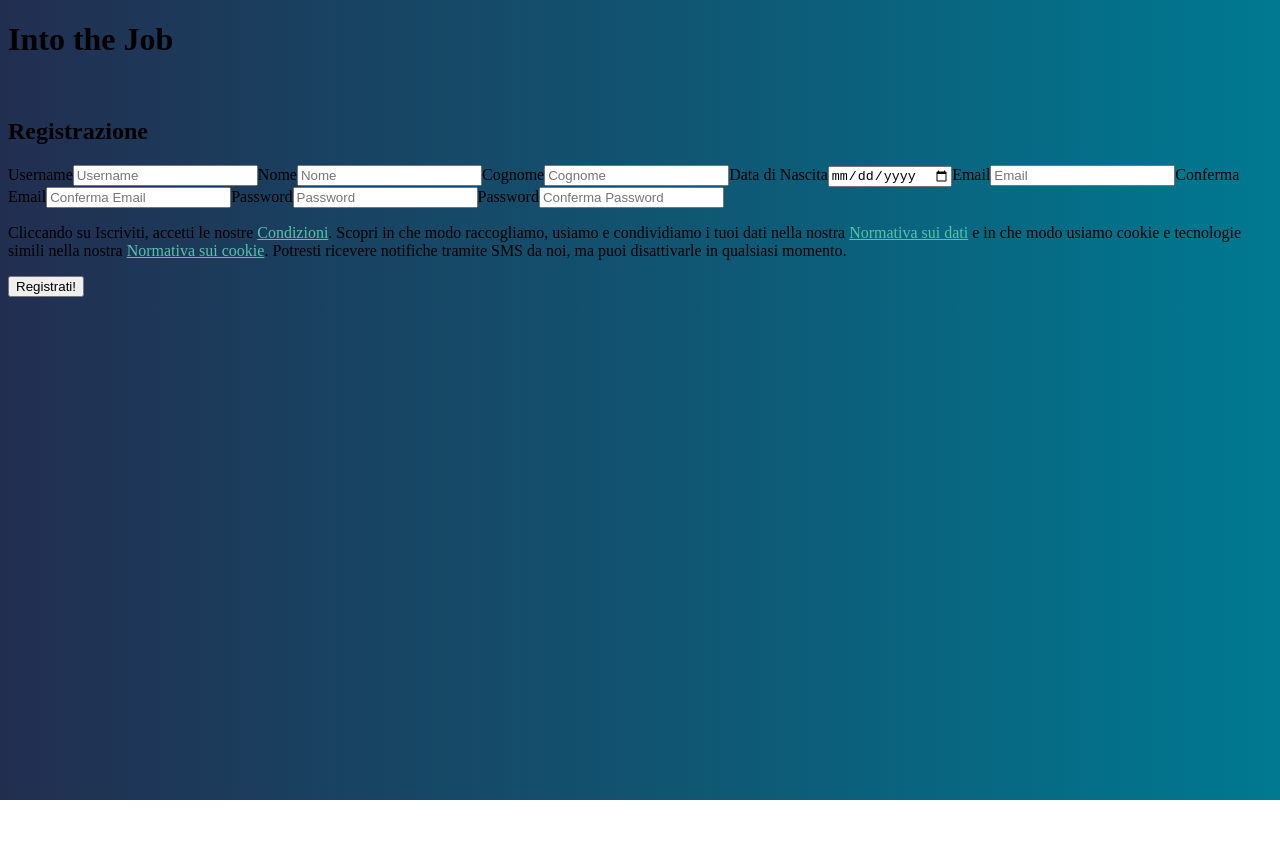
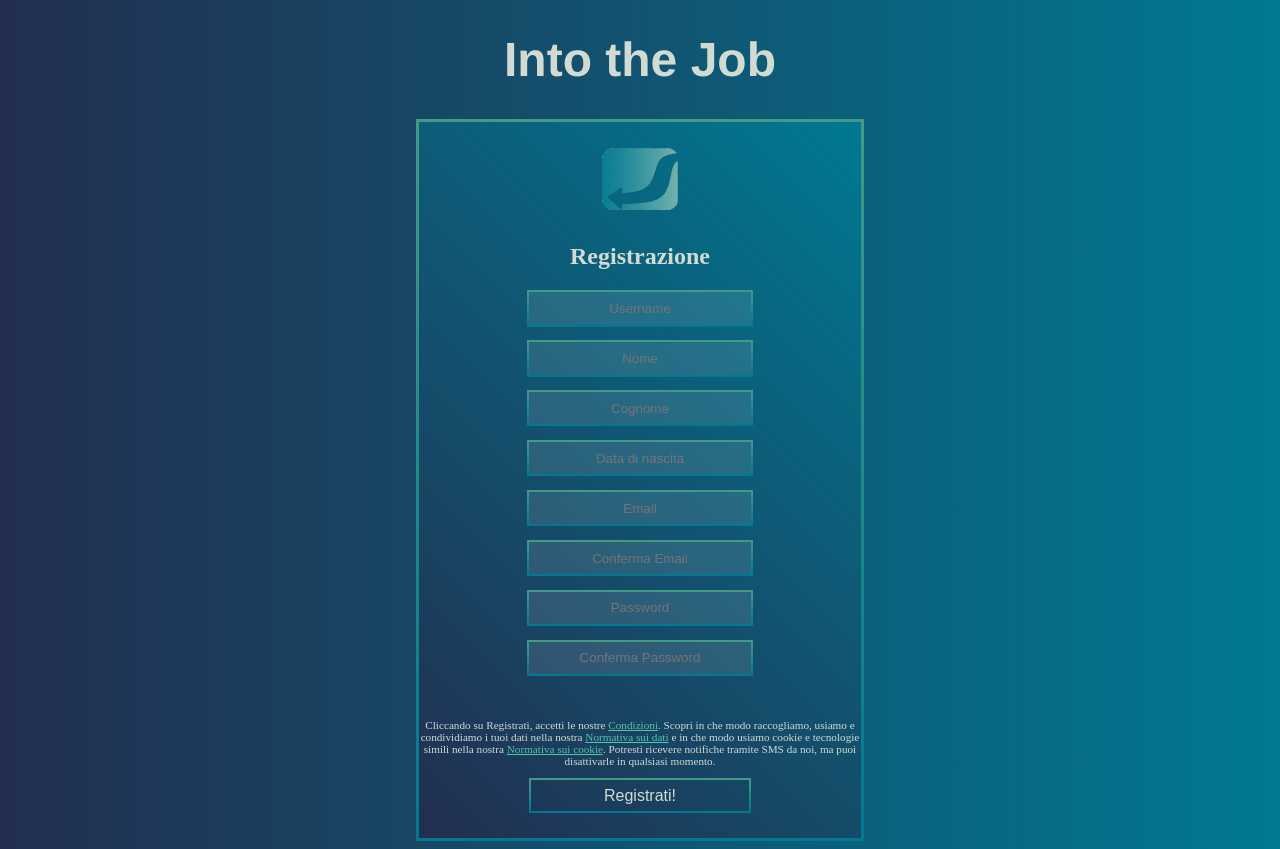
Before and after one commit to fenix638/IntoTheJob, an Angular app in the folder intoTheJob/: page /register in a window 1280 px wide. Before the commit the page ends 800 px from the top, so only its background shows below. Built offline with nearby package versions, Linux system fonts and the light colour scheme.

Commit message:
scss Registrazione

```diff
--- a/intoTheJob/src/app/login/login.component.html
+++ b/intoTheJob/src/app/login/login.component.html
@@ -28,7 +28,7 @@
             </div>
 
             <h4>Non hai un account?</h4>
-            <button routerLink="/register">Registrati!</button>
+            <button routerLink="/register">Iscriviti!</button>
         </form>
     </div>
 </section>
--- a/intoTheJob/src/app/register/register.component.html
+++ b/intoTheJob/src/app/register/register.component.html
@@ -1,31 +1,43 @@
-<div>
-    <h1>Into the Job</h1>
+<div class="row">
+    <h1 class= "titolo">Into the Job</h1>
 </div>
 
 
+<section>
+
 <div>
-    <img src="" width="" height="">
+    <div>
+        <img src="assets/IntoTheJobLogo.png">
+    </div>
     <h2>Registrazione</h2>
-    <label for="username">Username</label>
+    <div>
         <input type="text" name="username" id="username" placeholder="Username">
-    <label for="nome">Nome</label>
+    </div>
+    <div>
         <input type="text" name="nome" id="nome" placeholder="Nome">
-    <label for="cognome">Cognome</label>
+    </div>
+    <div>
         <input type="text" name="cognome" id="cognome" placeholder="Cognome">
-    <label for="dataNascita">Data di Nascita</label>
-    <input type="date" name="dataNascita" id="dataNascita" placeholder="Data di nascita">
-    <label for="email">Email</label>
+    </div>
+    <div>
+        <input type="text" name="dataNascita" id="dataNascita" placeholder="Data di nascita" onfocus="(this.type='date')" onblur="(this.type='text')" >
+    </div>
+    <div>
         <input type="email" name="email" id="email" placeholder="Email">
-    <label for="confermaEmail">Conferma Email</label>
+    </div>
+    <div>
         <input type="email" name="confermaEmail" id="confermaEmail" placeholder="Conferma Email">
-    <label for="password">Password</label>
+    </div>
+    <div>
         <input type="password" name="password" id="password" placeholder="Password">
-    <label for="confermaPassword">Password</label>
+    </div>
+    <div>
         <input type="password" name="confermaPassword" id="confermaPassword" placeholder="Conferma Password">
+    </div>
 
 
     <br>
-    <p> Cliccando su Iscriviti, accetti le nostre <a href="">Condizioni</a>.
+    <p> Cliccando su Registrati, accetti le nostre <a href="">Condizioni</a>.
         Scopri in che modo raccogliamo, usiamo e condividiamo
         i tuoi dati nella nostra <a href="">Normativa sui dati</a> e in che modo
         usiamo cookie e tecnologie simili nella nostra <a href="">Normativa sui cookie</a>.
@@ -33,3 +45,4 @@
     </p>
     <button routerLink="/register">Registrati!</button>
 </div>
+</section>
--- a/intoTheJob/src/app/register/register.component.scss
+++ b/intoTheJob/src/app/register/register.component.scss
@@ -0,0 +1,54 @@
+section{
+    text-align: center;
+    width: 35%;
+    margin: 0 auto;
+    background-image: linear-gradient(45deg, #222E50, #007991);
+    -moz-border-image: -moz-linear-gradient(top, #439A86 0%, #007991 100%);
+    -webkit-border-image: -webkit-linear-gradient(top, #439A86 0%, #007991 100%);
+    border-image: linear-gradient(to bottom, #439A86 0%, #007991 100%);
+    border-image-slice: 1;
+    border-style: solid;
+    color: #d1dbd3;
+    padding: 2% 0 2% 0;
+}
+
+input{
+    text-align: center;
+    -moz-border-image: -moz-linear-gradient(top, #439A86 0%, #007991 100%);
+    -webkit-border-image: -webkit-linear-gradient(top, #439A86 0%, #007991 100%);
+    border-image: linear-gradient(to bottom, #439A86 0%, #007991 100%);
+    border-image-slice: 1;
+    background: rgba(255, 255, 255, 0.1);
+    width: 50%;
+    padding: 2% 0 2% 0;
+    margin-bottom: 3%;
+    }
+
+.rememberMe {
+    width: unset;
+}
+
+button{
+    width: 50%;
+    background:none;
+    -moz-border-image: -moz-linear-gradient(top, #439A86 0%, #007991 100%);
+    -webkit-border-image: -webkit-linear-gradient(top, #439A86 0%, #007991 100%);
+    border-image: linear-gradient(to bottom, #439A86 0%, #007991 100%);
+    border-image-slice: 1;
+    padding: 1.5% 0 1.5% 0;
+    cursor: pointer;
+    color: #d1dbd3;
+    font-size: 1em;
+}
+
+img{
+    width: 17%;
+    margin-bottom: 2% ;
+    border-image: linear-gradient(to bottom, #439A86 0%, #007991 100%);
+    border-image-slice: 1;
+}
+
+p{
+
+    font-size: 0.7em;
+}
```
Lines whose indentation alone changed are shown as unchanged.
